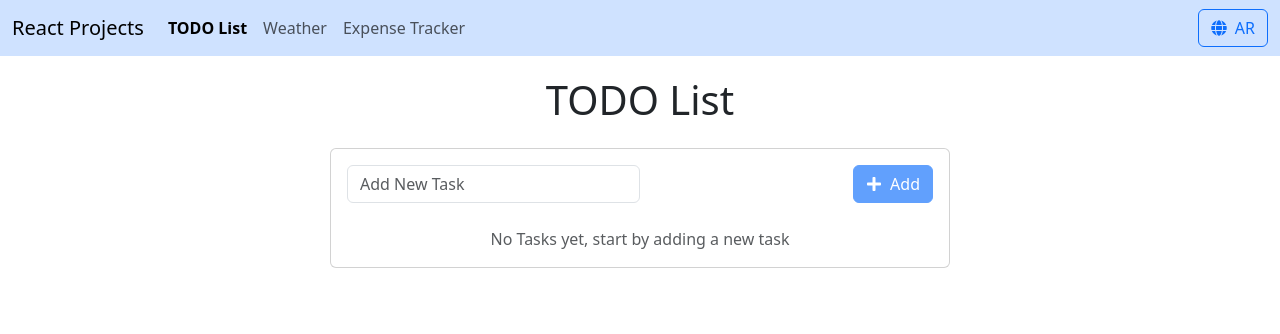
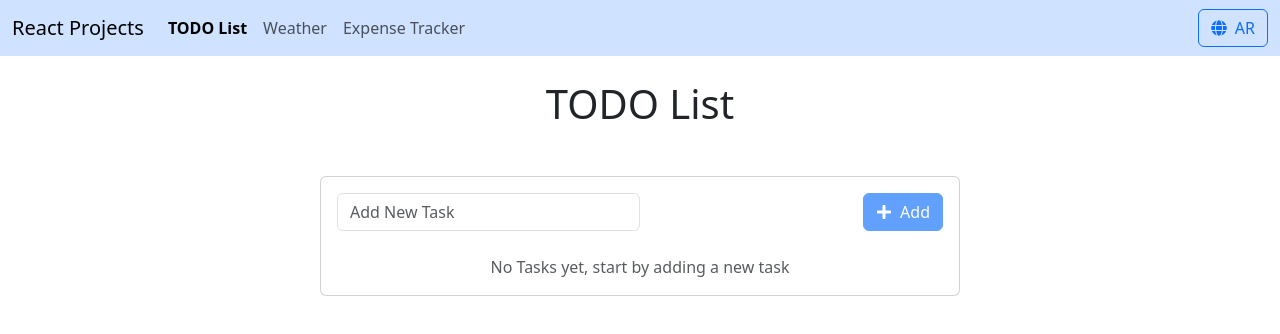
Before and after one commit to m7mdaljml/react, a React (Vite) app: page /todo in a window 1280 px wide. Shown: the top 334 px of the page. Built offline with nearby package versions, Linux system fonts and the light colour scheme.

Commit message:
fix: remove padding from the main container

```diff
--- a/src/presentation/pages/index.tsx
+++ b/src/presentation/pages/index.tsx
@@ -43,7 +43,7 @@ const Presentation = () => {
         </div>
       )}
 
-      <div style={{ padding: "20px" }}>
+      <div>
         <Outlet />
       </div>
     </div>
--- a/src/presentation/pages/todo-app/index.tsx
+++ b/src/presentation/pages/todo-app/index.tsx
@@ -90,7 +90,7 @@ const TODO = () => {
     });
   return (
     <>
-      <h1 className="d-flex justify-content-center">TODO List</h1>
+      <h1 className="d-flex justify-content-center py-4">TODO List</h1>
       {!!tasks.length && (
         <div className="card w-50 mx-auto mt-4">
           <div className="card-body">
```
